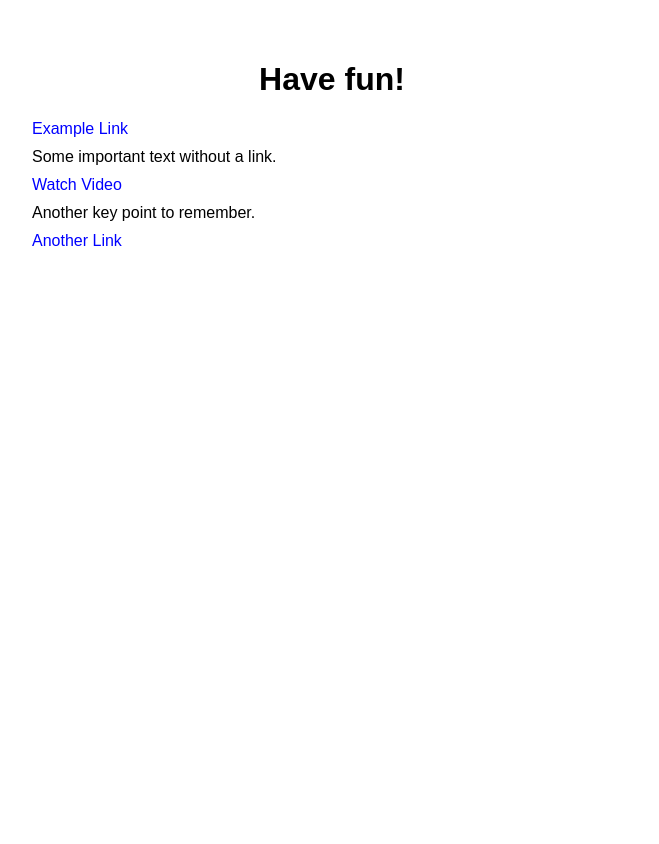
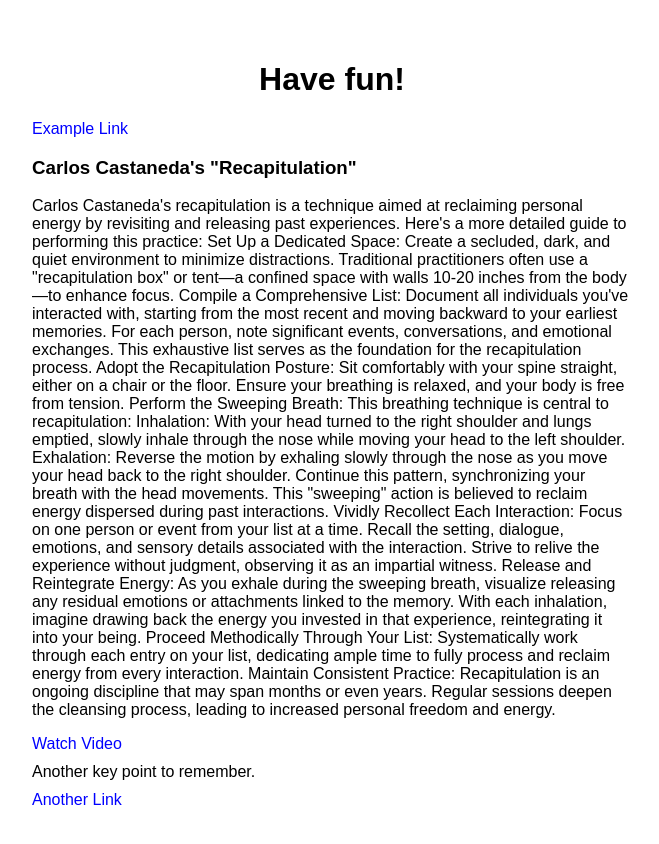
Before and after one commit to maztan/MyMethods_static_website, a plain HTML site: page index.html in a window 1280 px wide. Shown: the whole page, without its empty margins (8-667 px from the left). Before the commit the page ends 800 px from the top, so only its background shows below. Drawn offline with Linux system fonts and the light colour scheme.

Commit message:
carlos castaneda recapitulation

```diff
--- a/index.html
+++ b/index.html
@@ -17,7 +17,32 @@
     <h1>Have fun!</h1>
     <ul>
         <li><a href="https://example.com" target="_blank">Example Link</a></li>
-        <li>Some important text without a link.</li>
+        <li>
+            <h3>Carlos Castaneda's "Recapitulation"</h3>
+            <p>
+                Carlos Castaneda's recapitulation is a technique aimed at reclaiming personal energy by revisiting and releasing past experiences. Here's a more detailed guide to performing this practice:
+
+                Set Up a Dedicated Space: Create a secluded, dark, and quiet environment to minimize distractions. Traditional practitioners often use a "recapitulation box" or tent—a confined space with walls 10-20 inches from the body—to enhance focus.
+
+                Compile a Comprehensive List: Document all individuals you've interacted with, starting from the most recent and moving backward to your earliest memories. For each person, note significant events, conversations, and emotional exchanges. This exhaustive list serves as the foundation for the recapitulation process.
+
+                Adopt the Recapitulation Posture: Sit comfortably with your spine straight, either on a chair or the floor. Ensure your breathing is relaxed, and your body is free from tension.
+
+                Perform the Sweeping Breath: This breathing technique is central to recapitulation:
+
+                Inhalation: With your head turned to the right shoulder and lungs emptied, slowly inhale through the nose while moving your head to the left shoulder.
+                Exhalation: Reverse the motion by exhaling slowly through the nose as you move your head back to the right shoulder.
+                Continue this pattern, synchronizing your breath with the head movements. This "sweeping" action is believed to reclaim energy dispersed during past interactions.
+
+                Vividly Recollect Each Interaction: Focus on one person or event from your list at a time. Recall the setting, dialogue, emotions, and sensory details associated with the interaction. Strive to relive the experience without judgment, observing it as an impartial witness.
+
+                Release and Reintegrate Energy: As you exhale during the sweeping breath, visualize releasing any residual emotions or attachments linked to the memory. With each inhalation, imagine drawing back the energy you invested in that experience, reintegrating it into your being.
+
+                Proceed Methodically Through Your List: Systematically work through each entry on your list, dedicating ample time to fully process and reclaim energy from every interaction.
+
+                Maintain Consistent Practice: Recapitulation is an ongoing discipline that may span months or even years. Regular sessions deepen the cleansing process, leading to increased personal freedom and energy.
+            </p>
+        </li>
         <li>
             <a href="https://www.youtube.com/watch?v=dQw4w9WgXcQ" target="_blank">Watch Video</a>
         </li>
```
